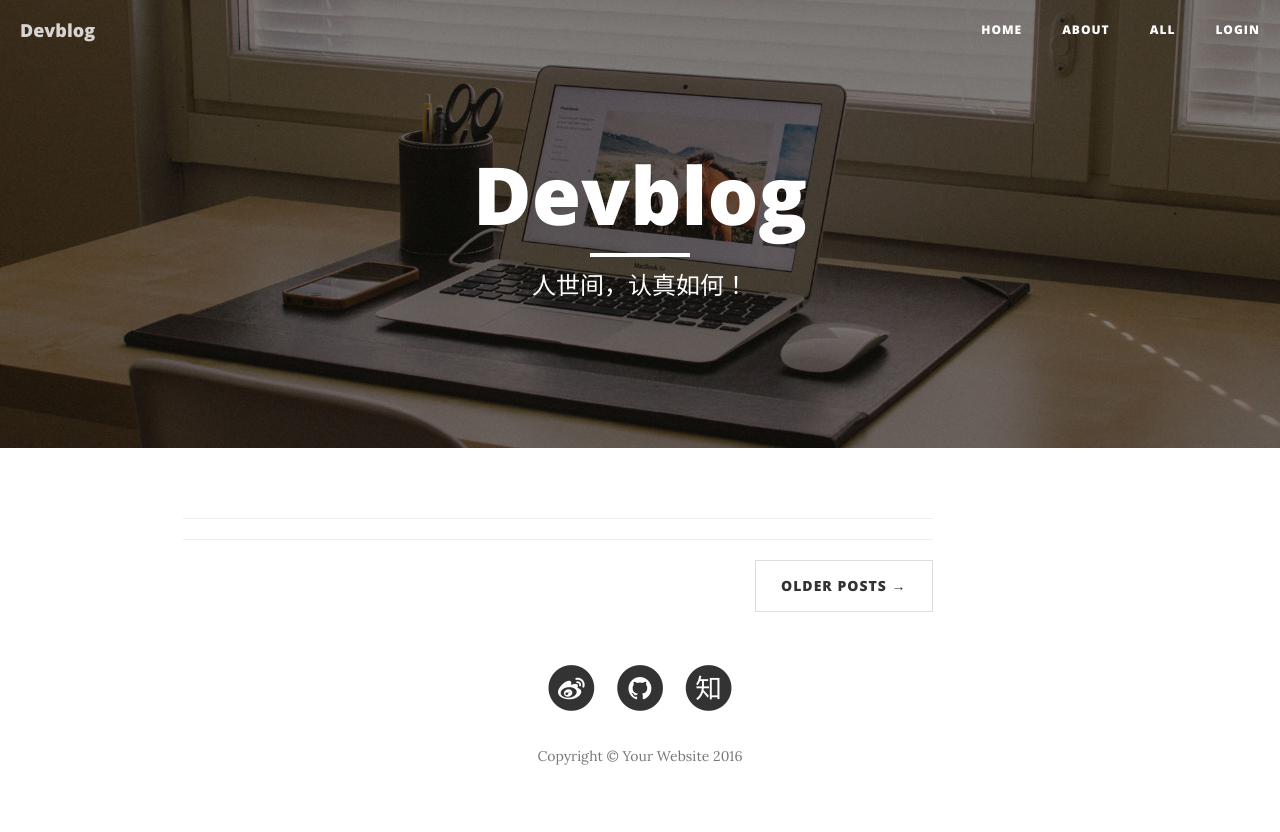
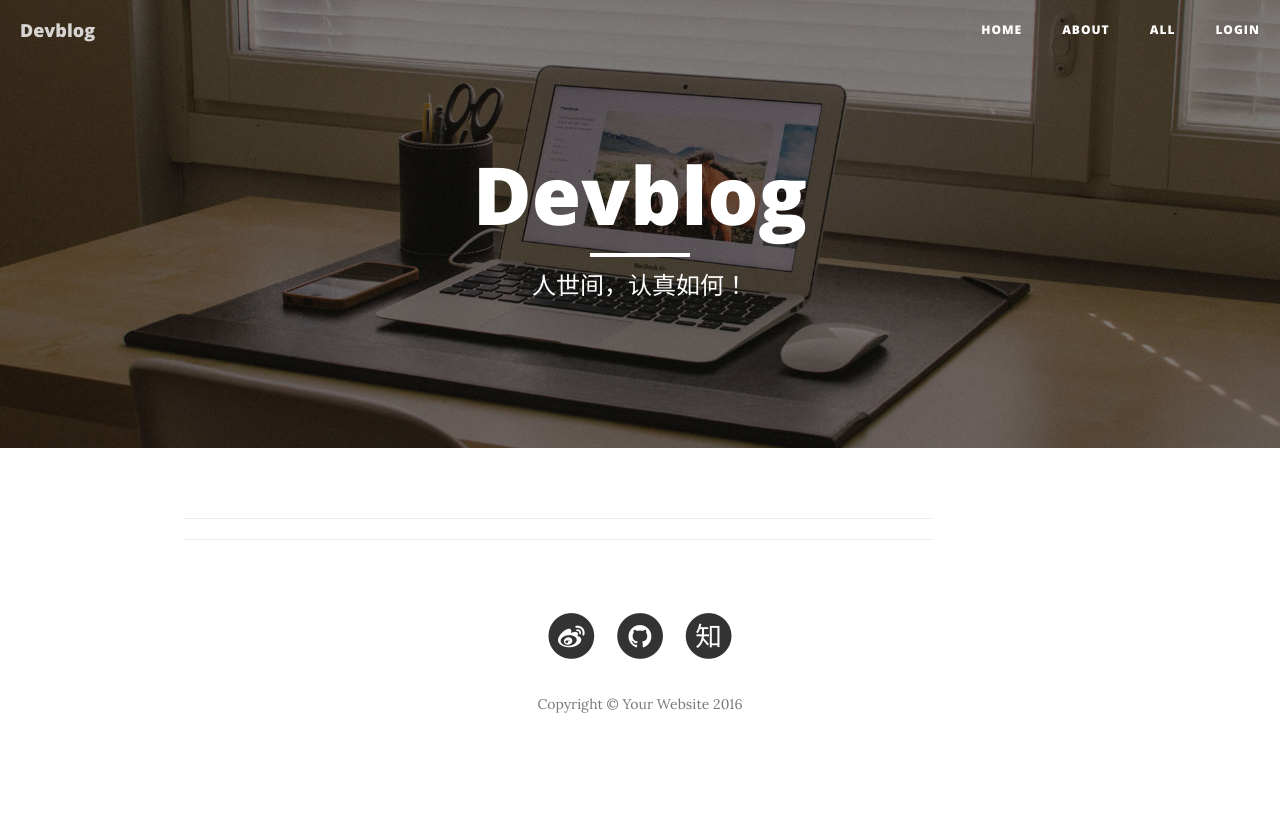
Before and after one commit to dayinfinite/devblog, a Flask app: page / in a window 1280 px wide. After the commit the page ends 713 px from the top, so only its background shows below. Run offline with Flask 2, Linux system fonts and the light colour scheme; data that the repository does not hold is empty; some libraries are stand-ins or nearby versions.

Commit message:
fix toekn

```diff
--- a/app/__init__.py
+++ b/app/__init__.py
@@ -22,6 +22,7 @@ def create_app(config_name):
     app.config.from_object(config[config_name])
     config[config_name].init_app(app)
 
+
     db.init_app(app)
     login_manager.init_app(app)
     pagedown.init_app(app)
--- a/app/api_1_0/posts.py
+++ b/app/api_1_0/posts.py
@@ -4,17 +4,14 @@
 from flask import request, jsonify, url_for
 from ..models import Post
 from .. import db
-from .authentication import auth
 from . import api
 
 @api.route('/posts/')
-# @auth.login_required
 def get_posts():
     posts = Post.query.all()
     return jsonify({'posts': [post.to_json() for post in posts]})
 
 @api.route('/post/<int:id>')
-@auth.login_required
 def get_post(id):
     post = Post.query.get_or_404(id)
     return jsonify(post.to_json())
@@ -27,7 +24,6 @@ def new_post():
     return jsonify(post.to_json()), 201, {'Location': url_for('api.get_post', id=post.id, _external=True) }
 
 @api.route('/posts/<int:id>', methods=['PUT'])
-@auth.login_required
 def edit_post(id):
     post = Post.query.get_or_404(id)
     post.content = request.json.get('content', post.content)
--- a/app/templates/base/navbar.html
+++ b/app/templates/base/navbar.html
@@ -16,7 +16,6 @@
                     <li><a href="{{ url_for('main.about') }}">About</a></li>
                     <li><a href="{{ url_for('main.posts') }}">All</a></li>
                     {% if current_user.is_authenticated %}
-{#                        <li><a href="{{ url_for('upload_file') }}">Upload</a></li>#}
                         <li><a href="{{ url_for('auth.logout') }}">Logout</a></li>
                     {% else %}
                         <li><a href="{{ url_for('auth.login') }}">Login</a></li>
--- a/app/templates/index.html
+++ b/app/templates/index.html
@@ -19,11 +19,11 @@
                 </div>
                 <hr>
                 <!-- Pager -->
-                <ul class="pager">
-                    <li class="next">
-                        <a href="#">Older Posts &rarr;</a>
-                    </li>
-                </ul>
+{#                <ul class="pager">#}
+{#                    <li class="next">#}
+{#                        <a href="#">Older Posts &rarr;</a>#}
+{#                    </li>#}
+{#                </ul>#}
             </div>
             <div class="col-lg-2 col-md-2">
             </div>
--- a/app/templates/post.html
+++ b/app/templates/post.html
@@ -7,7 +7,6 @@
                 <div class="col-lg-8 col-lg-offset-2 col-md-10 col-md-offset-1">
                     <div class="post-heading">
                         <h1>{{ post.title }}</h1>
-{#                        <h2 class="subheading"></h2>#}
                         <span class="meta">Posted by <a href="{{ url_for('main.index') }}">Devblog on</a>{{ moment(post.timestamp).format('LLL') }}</span>
                     </div>
                 </div>
```
Also changed, not shown: app/api_1_0/authentication.py (+4 -3 lines), app/api_1_0/users.py (added, +11 -0 lines).
